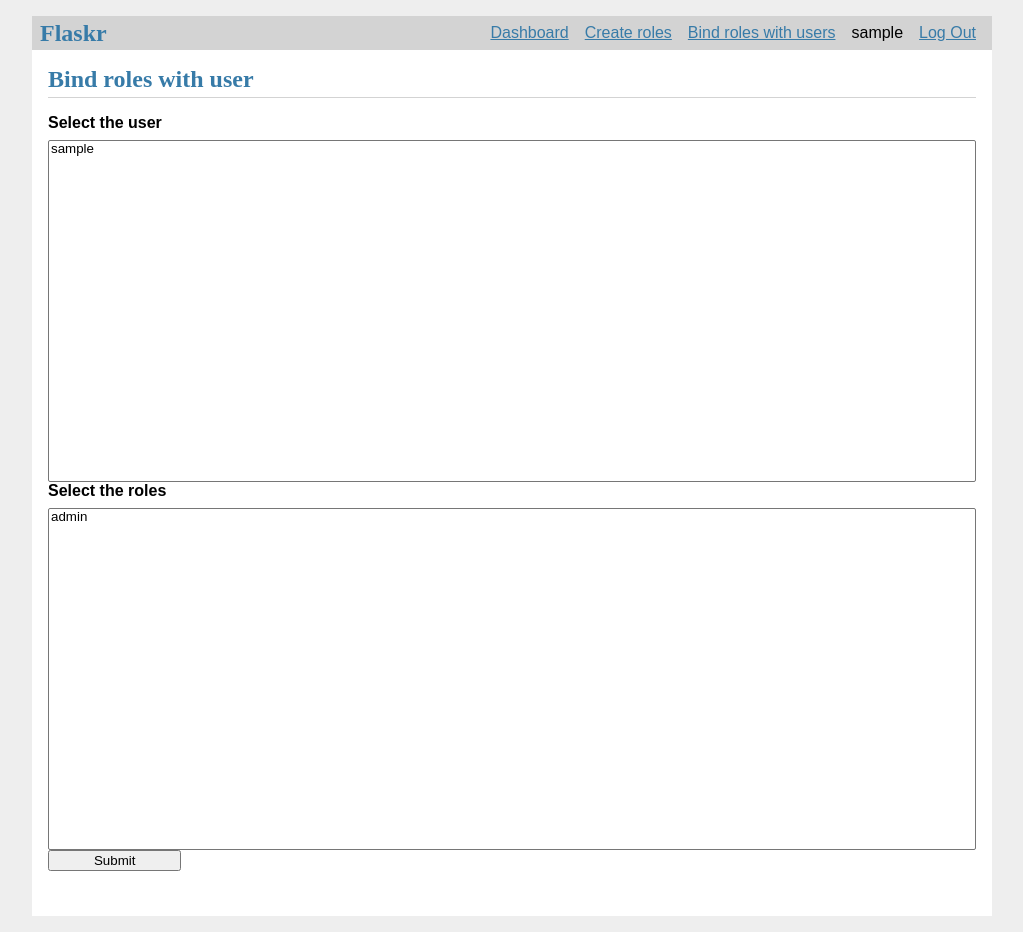
After one commit to FullDevOps/flask-modular-arquitecture, a Flask app: page /admin/user/roles in a window 1280 px wide. The commit adds this page. Shown: the whole page, without its empty margins (128-1151 px from the left). Run offline with Flask 2, Linux system fonts and the light colour scheme; the visitor is signed in with stand-in values (Sample User, id 1); data comes from the database, SQL or seed files in the repository; parts of the project's set-up code (start-up, migrations or seed data) failed here and were passed over.

Commit message:
Flask-Principal extension added and configured for some endpoints

```diff
--- a/app/database.py
+++ b/app/database.py
@@ -13,3 +13,7 @@ def init_db(app):
     from app.domain import init_models
     init_models()
     db.create_all()
+
+    # Inserting default permissions
+    from app.domain.auth.repositories.roles_perms_repository import RolesAndPermissionsRepository
+    RolesAndPermissionsRepository.insert_default_permissions()
--- /dev/null
+++ b/app/domain/admin/controllers/manage_user_roles_controller.py
@@ -0,0 +1,70 @@
+from sqlalchemy import exc
+from flask import (
+    Blueprint, flash, redirect, render_template, url_for
+)
+from flask_login import login_required
+
+from app.domain.admin.admin_permissions import ManageRolesPermission, EnterAdminPanelPermission
+from app.domain.admin.forms import BindRolesWithUserForm, CreateRolesForm
+from app.domain.auth.repositories.roles_perms_repository import RolesAndPermissionsRepository
+from app.domain.auth.repositories.user_repository import UserRepository
+
+
+bp = Blueprint('admin', __name__, url_prefix='/admin')
+
+manage_role_permission = ManageRolesPermission()
+enter_admin_panel_permission = EnterAdminPanelPermission()
+
+
+@bp.route('/')
+@login_required
+@enter_admin_panel_permission.require(http_exception=403)
+def admin_panel():
+    return render_template('admin/dashboard.html')
+
+
+@bp.route('/roles', methods=('GET', 'POST'))
+@login_required
+@manage_role_permission.require(http_exception=403)
+def create_role():
+
+    form = CreateRolesForm()
+    form.permissions.choices = RolesAndPermissionsRepository.get_permissions_choices()
+
+
+    if form.validate_on_submit():
+        try:
+            role_perm_repo = RolesAndPermissionsRepository()
+            name: str = form.name.data
+            permissions: list = form.permissions.data
+            role_perm_repo.insert_role(name, permissions)
+        except exc.IntegrityError:
+            flash(f"Unexpected error.")
+        else:
+            return redirect(url_for("admin.bind_roles_with_user"))
+
+    return render_template('admin/create_role.html', form=form)
+
+
+@bp.route('/user/roles', methods=('GET', 'POST'))
+@login_required
+@manage_role_permission.require(http_exception=403)
+def bind_roles_with_user():
+
+    form = BindRolesWithUserForm()
+    # This should be done here because the choices dont update if done in the form class
+    form.user.choices = UserRepository().get_all_users_for_form()
+    form.roles.choices = RolesAndPermissionsRepository.get_roles_created()
+
+    if form.validate_on_submit():
+        try:
+            role_perm_repo = RolesAndPermissionsRepository()
+            user: int = form.user.data
+            roles: list = form.roles.data
+            role_perm_repo.bind_user_with_roles(user, roles)
+        except exc.IntegrityError:
+            flash(f"Unexpected error.")
+        else:
+            return redirect(url_for("blog.index"))
+
+    return render_template('admin/bind_roles_with_user.html', form=form)
--- /dev/null
+++ b/app/domain/admin/forms.py
@@ -0,0 +1,33 @@
+from flask_wtf import FlaskForm
+from wtforms import StringField, SelectMultipleField, SubmitField, SelectField
+from wtforms import validators
+
+from app.domain.auth.repositories.roles_perms_repository import RolesAndPermissionsRepository
+from app.domain.auth.repositories.user_repository import UserRepository
+
+
+class CreateRolesForm(FlaskForm):
+    name = StringField('Name', validators=[validators.data_required(), validators.length(min=4, max=40)])
+    permissions = SelectMultipleField(
+        'Select the permissions',
+        choices=[],
+        validators=[validators.data_required()],
+        coerce=int # Convert the choices keys into int
+    )
+    submit = SubmitField('Submit')
+
+
+class BindRolesWithUserForm(FlaskForm):
+    user = SelectField(
+        'Select the user',
+        choices=[],
+        validators=[validators.data_required()],
+        coerce=int
+    )
+    roles = SelectMultipleField(
+        'Select the roles',
+        choices=[],
+        validators=[validators.data_required()],
+        coerce=int # Convert the choices keys into int
+    )
+    submit = SubmitField('Submit')
--- /dev/null
+++ b/app/domain/auth/repositories/roles_perms_repository.py
@@ -0,0 +1,67 @@
+from app.database import db
+from app.domain.auth.models import Permission, Role, User
+
+class RolesAndPermissionsRepository:
+    permission_names: list = ['manage_user_roles', 'enter_admin_panel']
+
+
+    def insert_role(self, name: str, permissions: list):
+        role = Role(name=name)
+
+        for permission_id in permissions:
+            permission = Permission.query.filter_by(id=permission_id).first()
+            role.permissions.append(permission)
+
+        db.session.add(role)
+        db.session.commit()
+        db.session.close()
+
+
+    def bind_user_with_roles(self, user: int, roles: list):
+        # Deleting all roles from user
+        user = User.query.filter_by(id=user).first()
+        user.roles = []
+        db.session.add(user)
+        db.session.commit()
+
+        # Binding user with roles
+        for role_id in roles:
+            role = Role.query.filter_by(id=role_id).first()
+            user.roles.append(role)
+
+        db.session.add(user)
+        db.session.commit()
+        db.session.close()
+
+
+    @classmethod
+    def insert_default_permissions(cls):
+        for perm_name in cls.permission_names:
+            permission = Permission.query.filter_by(name=perm_name).first()
+            if not permission:
+                permission = Permission(name=perm_name)
+                db.session.add(permission)
+                db.session.commit()
+
+        permissions = Permission.query.all()
+        role = Role.query.filter_by(name='admin').first()
+        if not role:
+            role = Role(name='admin')
+        for permission in permissions:
+            role.permissions.append(permission)
+
+        db.session.add(role)
+        db.session.commit()
+        db.session.close()
+
+
+    @staticmethod
+    def get_permissions_choices() -> list:
+        permissions = Permission.query.all()
+        return [(permission.id, permission.name) for permission in permissions]
+
+
+    @staticmethod
+    def get_roles_created() -> list:
+        roles = Role.query.all()
+        return [(role.id, role.name) for role in roles]
--- a/app/domain/auth/repositories/user_repository.py
+++ b/app/domain/auth/repositories/user_repository.py
@@ -10,6 +10,11 @@ class UserRepository:
 
     def __check_passwords(self, password_stored: str, password_input: str) -> bool:
         return check_password_hash(password_stored, password_input)
+
+
+    def get_all_users_for_form(self) -> list:
+        users = User.query.all()
+        return [(user.id, user.username) for user in users]
 
 
     def get_user_by_id(self, user_id: int) -> User:
@@ -26,7 +31,8 @@ class UserRepository:
 
 
     def register_user(self, username: str, password: str) -> User | None:
-        user = User(username=username, password=generate_password_hash(password))
+        user = User(username=username, password=self.__hash_password(password))
         db.session.add(user)
         db.session.commit()
+        db.session.close()
         return user
--- /dev/null
+++ b/app/templates/admin/bind_roles_with_user.html
@@ -0,0 +1,31 @@
+{% extends 'base.html' %}
+
+{% block header %}
+    <h1>{% block title %}Bind roles with user{% endblock %}</h1>
+{% endblock %}
+
+{% block content %}
+<form action="{{ url_for('admin.bind_roles_with_user') }}" method="POST">
+    {{ form.csrf_token }}
+
+    {{ form.user.label }} {{ form.user(size=20) }}
+    {% if form.user.errors %}
+        <ul class="errors">
+            {% for error in form.user.errors %}
+                <li>{{ error }}</li>
+            {% endfor %}
+        </ul>
+    {% endif %}
+
+    {{ form.roles.label }} {{ form.roles(size=20) }}
+    {% if form.roles.errors %}
+        <ul class="errors">
+            {% for error in form.roles.errors %}
+                <li>{{ error }}</li>
+            {% endfor %}
+        </ul>
+    {% endif %}
+
+    {{ form.submit() }}
+</form>
+{% endblock %}
--- a/app/templates/base.html
+++ b/app/templates/base.html
@@ -5,6 +5,9 @@
   <h1>Flaskr</h1>
   <ul>
     {% if current_user.is_authenticated %}
+      <li><a href="{{ url_for('admin.admin_panel') }}">Dashboard</a></li>
+      <li><a href="{{ url_for('admin.create_role') }}">Create roles</a></li>
+      <li><a href="{{ url_for('admin.bind_roles_with_user') }}">Bind roles with users</a></li>
       <li><span>{{ current_user.username }}</span>
       <li><a href="{{ url_for('auth.logout') }}">Log Out</a>
     {% else %}
--- a/requirements.txt
+++ b/requirements.txt
@@ -1,9 +1,12 @@
 altgraph==0.17.2
+blinker==1.5
 click==8.1.3
 colorama==0.4.5
 Flask==2.1.2
 Flask-Login==0.6.2
+Flask-Principal==0.4.0
 Flask-SQLAlchemy==2.5.1
+Flask-WTF==1.0.1
 flaskwebgui==0.3.5
 future==0.18.2
 greenlet==1.1.2
@@ -22,3 +25,4 @@ waitress==2.1.2
 Werkzeug==2.1.2
 whichcraft==0.6.1
 wincertstore==0.2
+WTForms==3.0.1
```
Also changed, not shown: app/domain/__init__.py (+25 -5 lines), app/domain/admin/admin_permissions.py (added, +18 -0 lines), app/domain/auth/controllers/auth_controller.py (+7 -2 lines), app/domain/auth/models.py (+36 -0 lines), app/templates/admin/create_role.html (added, +31 -0 lines), app/templates/admin/dashboard.html (added, +9 -0 lines), app/domain/admin/services/manage_user_roles.py (added).
